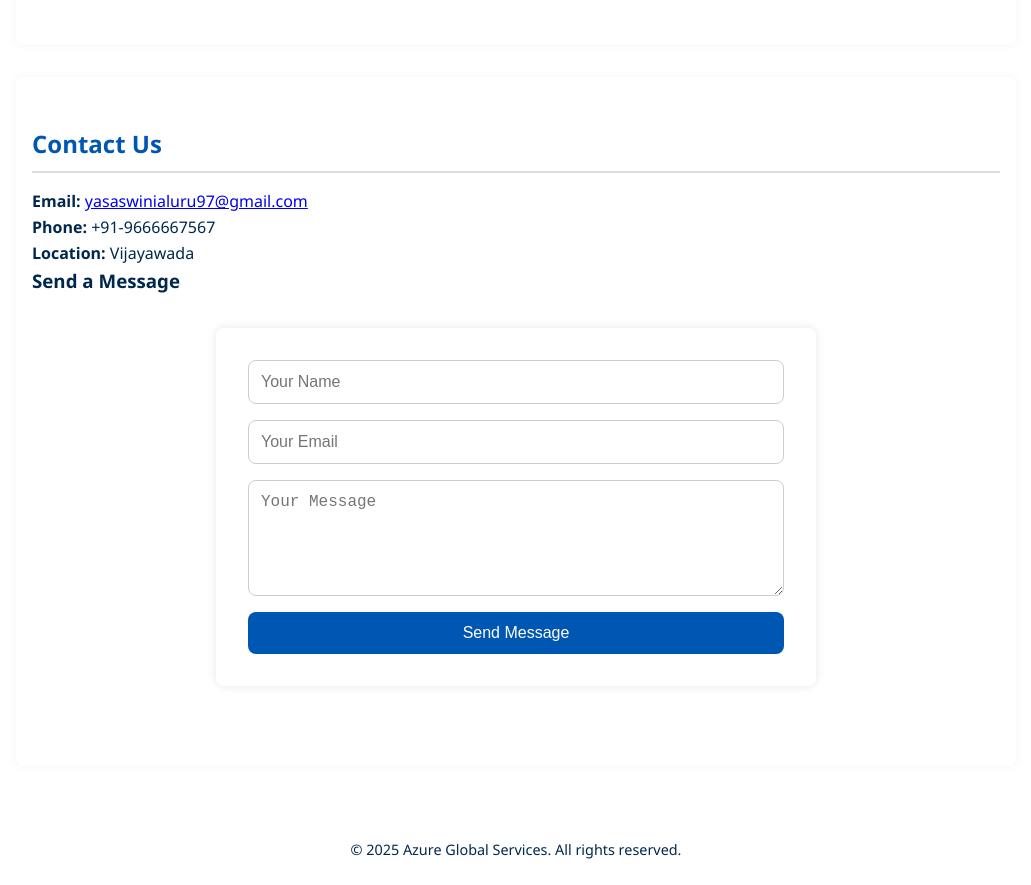
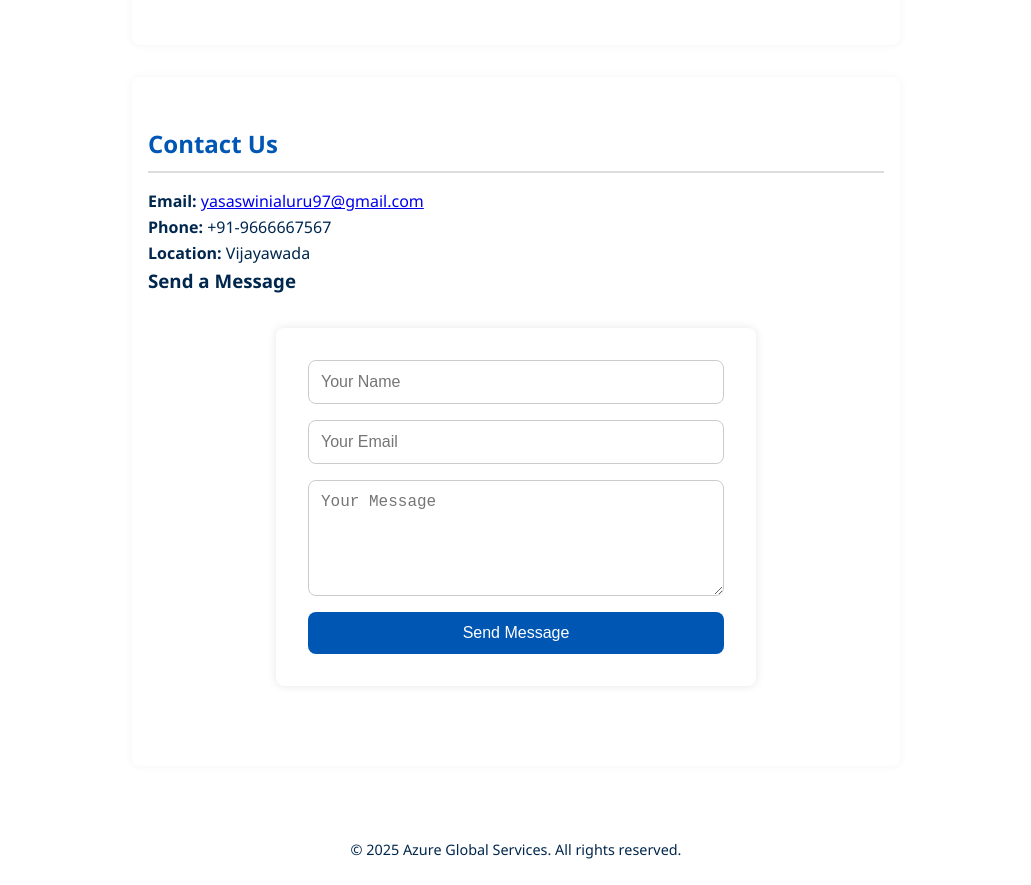
Before and after one commit to yasaswinialuru-97/azure-global-services, a plain HTML site: page index.html in a window 1280 px wide. Shown: the part 962-1847 px from the top of the page, without its empty margins (124-1155 px from the left). Drawn offline with Linux system fonts and the light colour scheme.

Commit message:
Update index.html

```diff
--- a/index.html
+++ b/index.html
@@ -63,7 +63,7 @@
     section {
       background-color: var(--light-bg);
       padding: 3rem 1rem;
-      max-width: 1000px;
+      max-width: 768px;
       margin: 2rem auto;
       border-radius: var(--border-radius);
       box-shadow: 0 0 10px rgba(0, 0, 0, 0.05);
@@ -102,7 +102,7 @@
       padding: 2rem;
       border-radius: var(--border-radius);
       box-shadow: 0 0 10px rgba(0, 0, 0, 0.1);
-      max-width: 600px;
+      max-width: 480px;
       margin: 2rem auto;
     }
 
```
